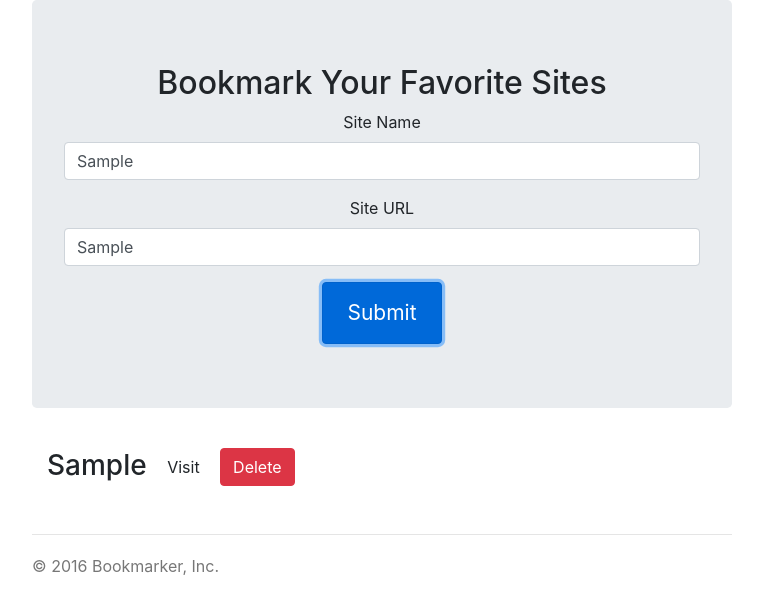
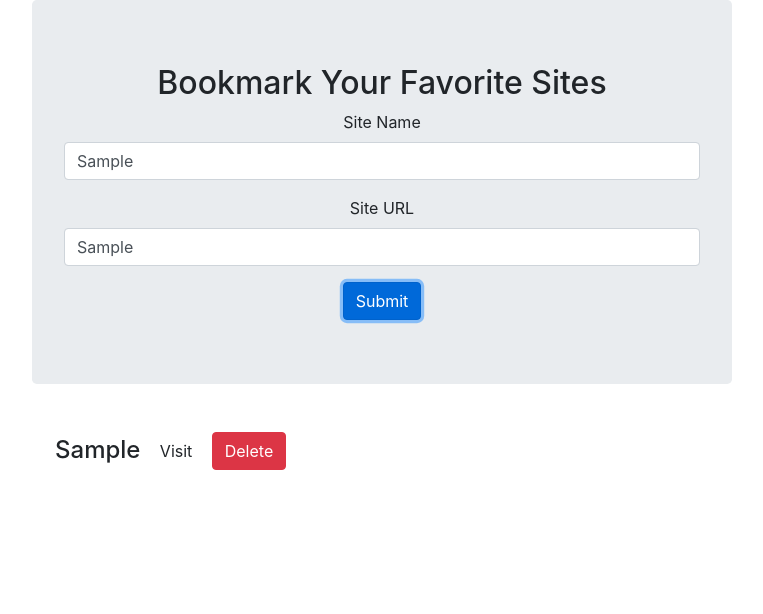
Before and after one commit to nazifa22/JS-Projects, a plain HTML site: page index.html in a window 1280 px wide. Both pictures are taken after typing "Sample", "Sample" into the empty fields and a click on the button "Submit". Shown: the whole page, without its empty margins (258-1021 px from the left). Drawn offline with nearby package versions, Linux system fonts and the light colour scheme.

Commit message:
Bookmark Completed

```diff
--- a/assets/css/style.css
+++ b/assets/css/style.css
@@ -46,10 +46,6 @@ body {
   text-align: center;
   border-bottom: 1px solid #e5e5e5;
 }
-.jumbotron .btn {
-  padding: 14px 24px;
-  font-size: 21px;
-}
 
 /* Supporting marketing content */
 .marketing {
@@ -75,5 +71,4 @@ body {
   /* Remove the bottom border on the jumbotron for visual effect */
   .jumbotron {
     border-bottom: 0;
-  }
 }
--- a/assets/js/script.js
+++ b/assets/js/script.js
@@ -1,6 +1,4 @@
-// document.getElementById('well').style.display = 'none';
-
-$('#well').hide();
+document.getElementById('well').style.display = 'none';
 
 function submitResult() {
 
@@ -12,8 +10,11 @@ function submitResult() {
 
     var cloneNode = document.getElementById('well').cloneNode(true);
 
-    // var clone = $("#well").val();
     var appendNode = document.getElementById('bookmarksResults').appendChild(cloneNode);
 
-    $('#well').show();
+    document.getElementById('well').style.display = 'block';
 }
+
+function deleteBookmark(e) {
+    e.currentTarget.parentElement.parentElement.remove();
+}
--- a/index.html
+++ b/index.html
@@ -33,12 +33,12 @@
       <div class="row marketing">
         <div class="col-lg-12">
           <div id="bookmarksResults">
-            <div id="well">
-              <h3>
+            <div id="well" class="p-2">
+              <h4>
                 <span id="websiteName"></span>
                 <a class="btn btn-default" target="_blank" href="#" onclick="visit()" id="visit">Visit</a>
-                <a onclick="deleteBookmark()" class="btn btn-danger" href="#">Delete</a>
-              </h3>
+                <a onclick="deleteBookmark(event)" class="btn btn-danger" href="#">Delete</a>
+              </h4>
             </div>
           </div>
           <div id="test">
@@ -46,10 +46,6 @@
           </div>
         </div>
       </div>
-
-      <footer class="footer">
-        <p>&copy; 2016 Bookmarker, Inc.</p>
-      </footer>
 
     </div> <!-- /container -->
 
```
